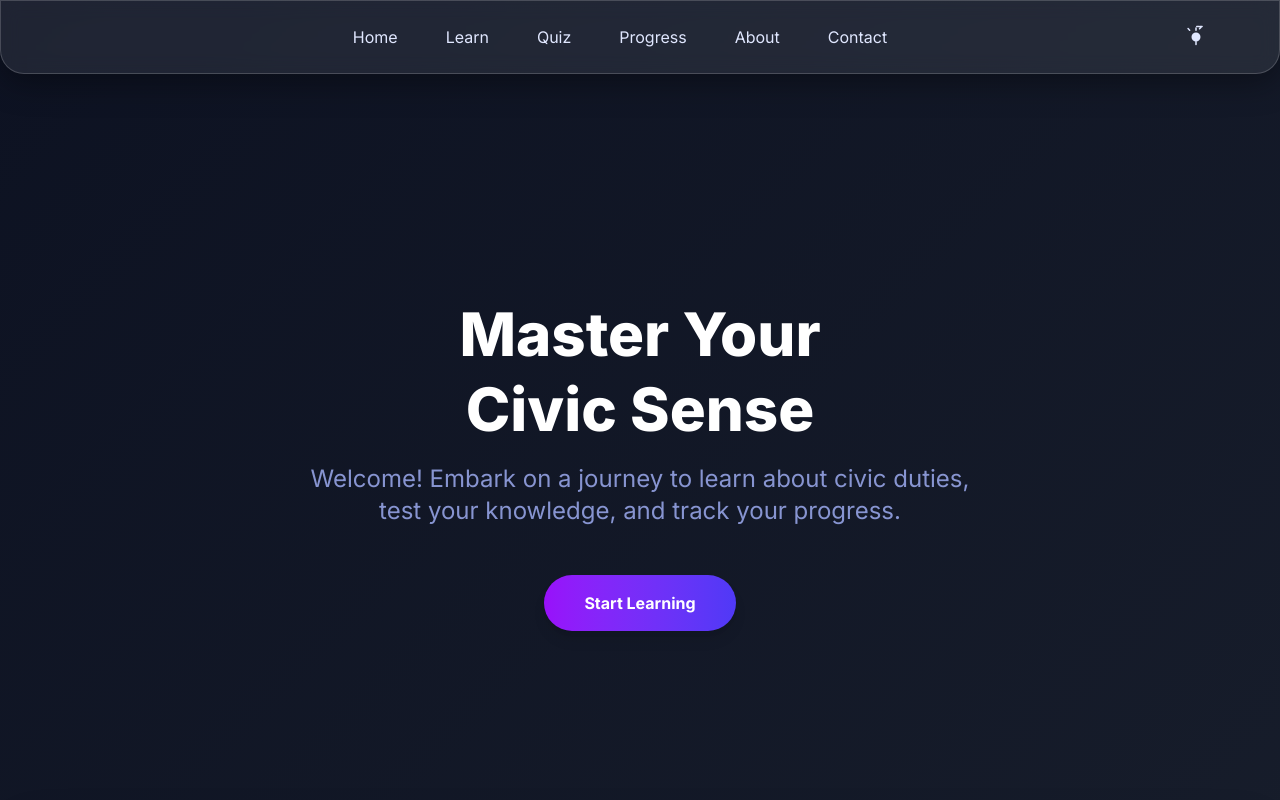
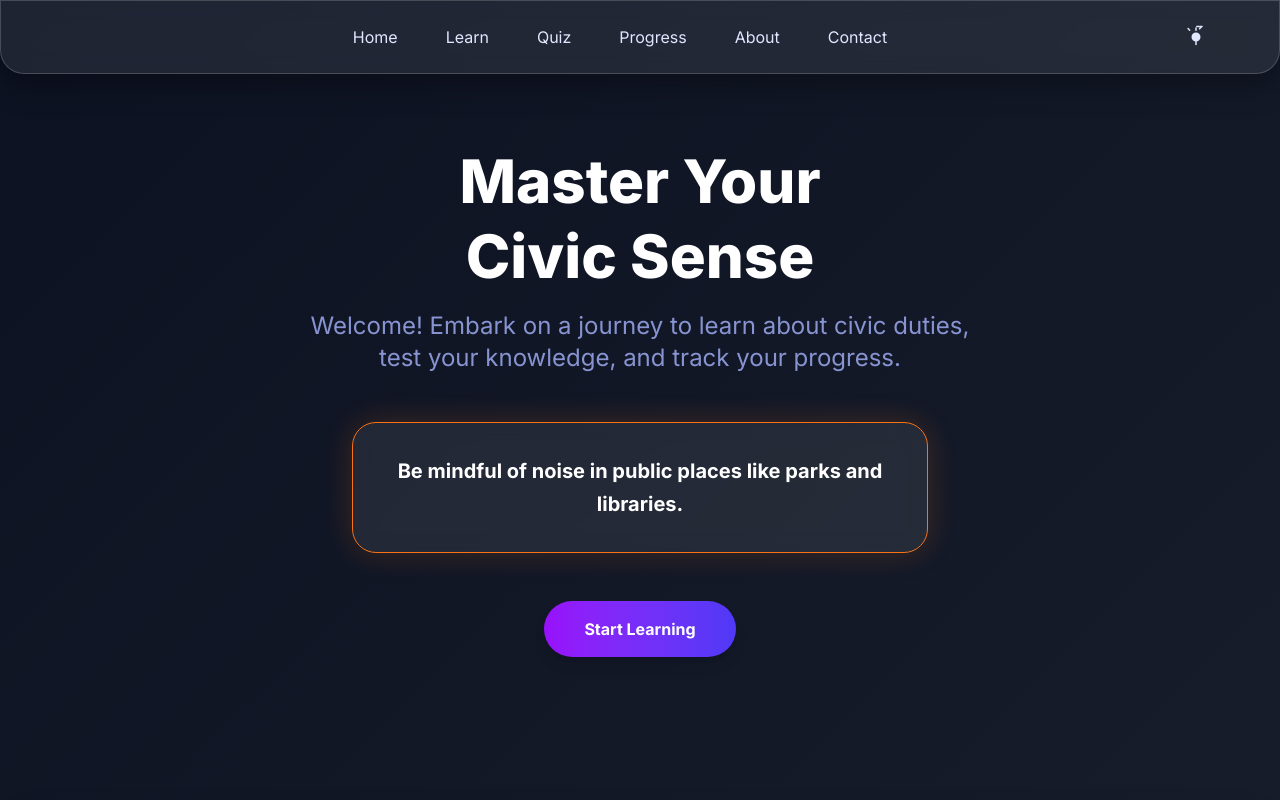
Before and after one commit to harionloop/build-civic-sense, a Next.js app: page / in a window 1280 px wide. Shown: the top 800 px of the page. Built offline with nearby package versions, Linux system fonts and the light colour scheme.

Commit message:
Home page random tip slider

```diff
--- a/src/components/Home.tsx
+++ b/src/components/Home.tsx
@@ -1,9 +1,75 @@
 'use client';
 
-import React from 'react';
+import React, { useState, useEffect, useRef } from "react";
+import { gsap } from "gsap";
 
-const Home = ({ onNavigate }) => (
-  <div className="flex flex-col items-center justify-center p-8 text-center min-h-[calc(100vh-6rem)]">
+const Home = ({ onNavigate }) => {
+  const tips = [
+    "Always dispose of waste properly to keep our communities clean.",
+    "Be mindful of noise in public places like parks and libraries.",
+    "Follow traffic rules, even when no one is watching.",
+    "Be kind and respectful in your online interactions. Your words have an impact.",
+    "Offer your seat to the elderly or those in need on public transport.",
+    "Conserve water and electricity at home to help the environment.",
+    "Respect public property; it belongs to everyone.",
+    "Volunteer for local community clean-ups.",
+    "Learn about local customs and traditions when you travel.",
+    "A civil conversation can lead to a productive outcome."
+  ];
+  const colors = ["#ef4444", "#f97316", "#eab308", "#22c55e", "#10b981", "#06b6d4", "#3b82f6", "#6366f1", "#8b5cf6", "#a855f7"];
+
+  const [currentTipIndex, setCurrentTipIndex] = useState(0);
+  const tipRef = useRef(null);
+
+  useEffect(() => {
+    // Automatically cycle through tips every 5 seconds
+    const interval = setInterval(() => {
+      setCurrentTipIndex((prevIndex) => (prevIndex + 1) % tips.length);
+    }, 5000);
+    return () => clearInterval(interval);
+  }, [tips.length]);
+
+  useEffect(() => {
+    const gsap = window.gsap;
+    if (tipRef.current && gsap) {
+      // Animate the current card out to the left
+      gsap.to(tipRef.current, {
+        opacity: 0,
+        x: '-100%', // Animate to the left
+        scale: 0.8,
+        duration: 0.8,
+        ease: "power2.in",
+        onComplete: () => {
+          // Animate the new card in from the right
+          gsap.fromTo(tipRef.current,
+            { opacity: 0, x: '100%', scale: 0.8 },
+            { opacity: 1, x: '0%', scale: 1, duration: 0.8, ease: "power3.out" }
+          );
+        }
+      });
+    }
+  }, [currentTipIndex]);
+
+  const handleMouseEnter = () => {
+    const gsap = window.gsap;
+    if(tipRef.current && gsap) {
+        // Hover animation for the card
+        gsap.to(tipRef.current, { scale: 1.05, duration: 0.3, ease: "power2.inOut" });
+    }
+  };
+
+  const handleMouseLeave = () => {
+    const gsap = window.gsap;
+    if(tipRef.current && gsap) {
+        // Reverse the hover animation
+        gsap.to(tipRef.current, { scale: 1, duration: 0.3, ease: "power2.inOut" });
+    }
+  };
+
+  const currentColor = colors[currentTipIndex % colors.length];
+
+  return (
+    <div className="flex flex-col items-center p-8 text-center min-h-[calc(100vh-6rem)]">
       <h1 className="text-5xl md:text-6xl font-extrabold themed-text mb-4 leading-tight">
         Master Your <br /> Civic Sense
       </h1>
@@ -11,6 +77,20 @@ const Home = ({ onNavigate }) => (
         Welcome! Embark on a journey to learn about civic duties, test your
         knowledge, and track your progress.
       </p>
+      <div
+        ref={tipRef}
+        key={currentTipIndex} // Add key to force re-render and animation
+        className="glass-card p-6 md:p-8 rounded-3xl w-full max-w-xl mb-12 cursor-pointer"
+        style={{
+          borderColor: currentColor,
+          boxShadow: `0 0 30px ${currentColor}33`,
+          transition: 'border-color 0.5s ease, box-shadow 0.5s ease',
+        }}
+        onMouseEnter={handleMouseEnter}
+        onMouseLeave={handleMouseLeave}
+      >
+        <p className="text-xl themed-card-text font-bold leading-relaxed">{tips[currentTipIndex]}</p>
+      </div>
       <button
         onClick={() => onNavigate("learn")}
         className="bg-gradient-to-r from-purple-600 to-indigo-600 text-white font-bold py-4 px-10 rounded-full shadow-lg transform transition-all duration-300 hover:scale-105"
@@ -19,5 +99,6 @@ const Home = ({ onNavigate }) => (
       </button>
     </div>
   );
+};
 
 export default Home;
```
Lines whose indentation alone changed are shown as unchanged.
